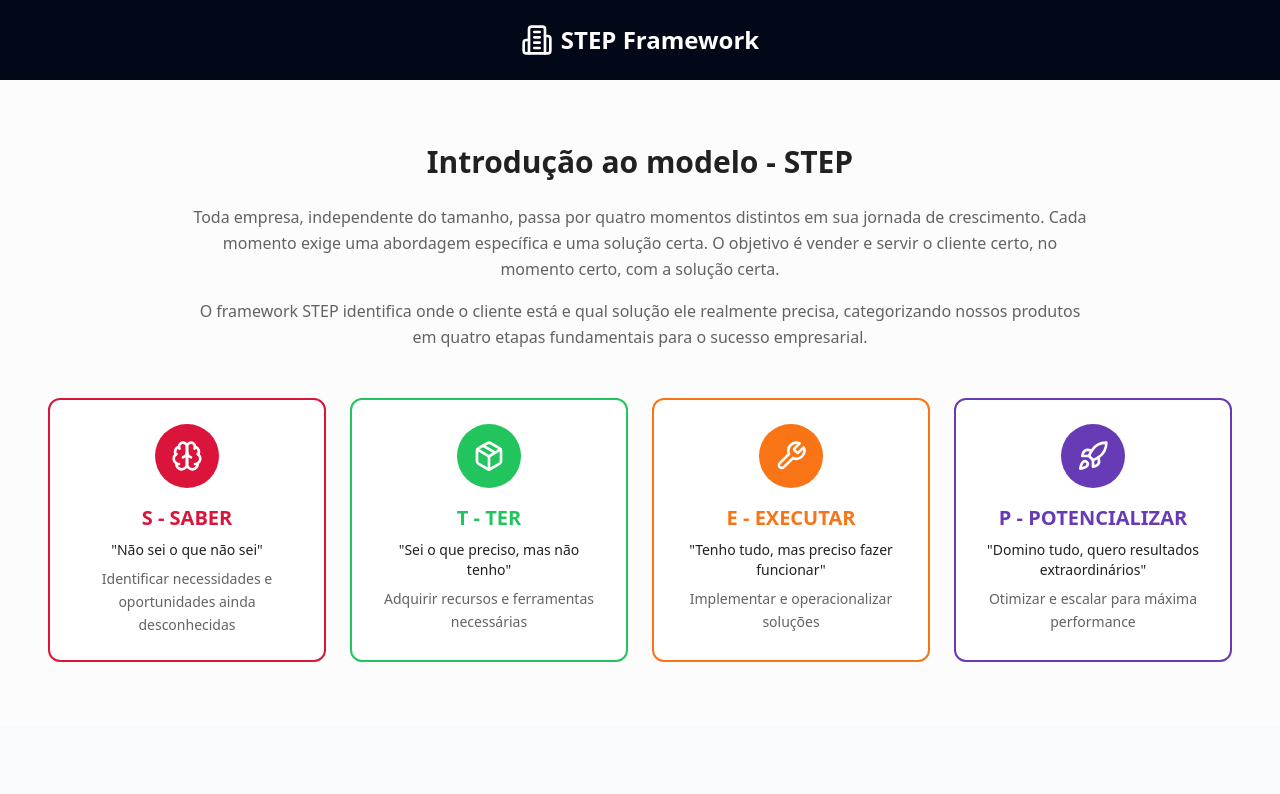
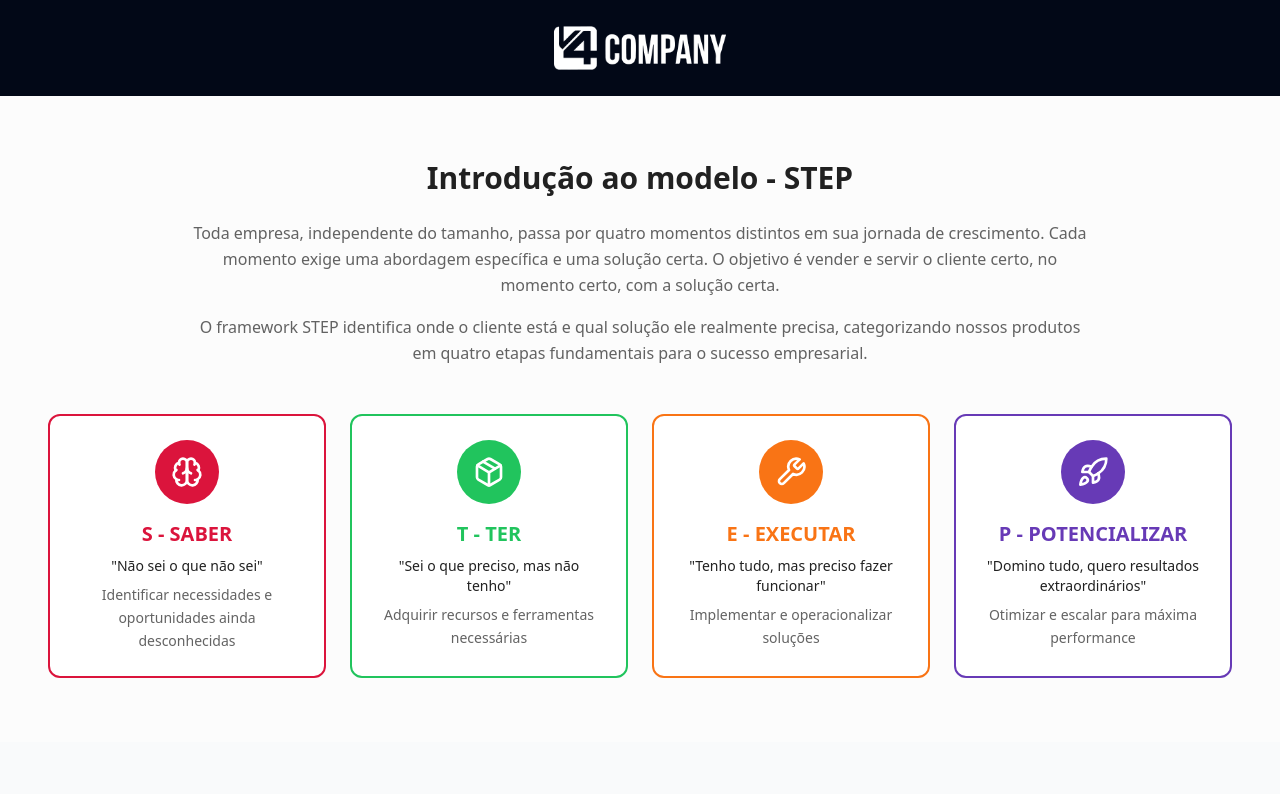
Before and after one commit to gina-eng/v4-product-compass-56970939, a React (Vite) app: page / in a window 1280 px wide. Shown: the top 794 px of the page. Built offline with nearby package versions, Linux system fonts and the light colour scheme.

Commit message:
Add centered logo
Add V4 Company logo to the header.

```diff
--- a/src/components/Header.tsx
+++ b/src/components/Header.tsx
@@ -4,10 +4,11 @@ const Header = () => {
   return <header className="bg-header-bg text-header-foreground py-6 px-4">
       <div className="container mx-auto">
         <div className="flex items-center justify-center">
-          <div className="flex items-center gap-2">
-            <Building2 size={32} />
-            <h1 className="text-2xl font-bold">STEP Framework</h1>
-          </div>
+          <img
+            src="/lovable-uploads/e952505a-6ba3-468e-a269-0a74e7fbdd8e.png"
+            alt="Logo"
+            className="h-12"
+          />
         </div>
       </div>
     </header>;
```
Also changed, not shown: public/lovable-uploads/e952505a-6ba3-468e-a269-0a74e7fbdd8e.png (added).
